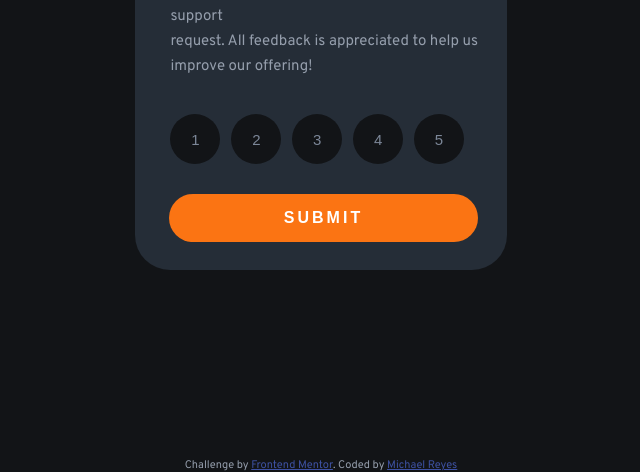
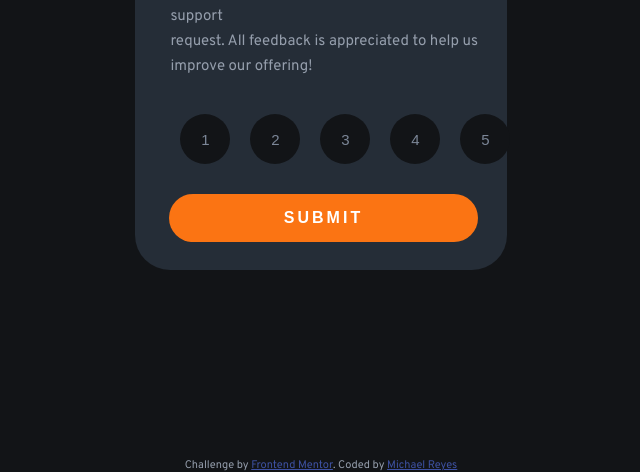
Before and after one commit to michaelr47/InteractiveRatingComponent, a plain HTML site: page index.html in a window 1280 px wide. Shown: the part 342-814 px from the top of the page, without its empty margins (319-959 px from the left). Drawn offline with Linux system fonts and the light colour scheme.

Commit message:
changed to ul, fix submit button bug

```diff
--- a/app.js
+++ b/app.js
@@ -1,23 +1,35 @@
-const ratingBtns = document.getElementsByClassName('rating');
+const ratingBtns = document.querySelectorAll('.rating');
 const numberRatingSpan = document.getElementById('ratingNum');
 const submitBtn = document.getElementById('submitButton');
 
 
-for (const button of ratingBtns) {
+ratingBtns.forEach(btn => {
 
-    button.addEventListener('click', () => {
-        button.style.backgroundColor = '#7c8798';
-        button.style.color = 'white';
-        numberRatingSpan.innerText = button.innerText;
+    btn.addEventListener('click', () => {
 
-    });
-
-};
+        btn.style.backgroundColor = 'hsl(25, 97%, 53%)';
+        btn.style.color = 'white';
+        numberRatingSpan.innerText = btn.innerText;
+    })
+})
 
 
-submitBtn.addEventListener('click', () => {
 
-    document.getElementsByClassName('main-container')[0].style.display = 'none';
-    document.getElementsByClassName('thankYouContainer')[0].classList.remove('hidden');
 
+
+let click = false;
+ratingBtns.forEach(btn => {
+    btn.addEventListener('click', () => {
+        if (submitBtn.clicked === true) {
+          return;
+        }
+        else {
+            submitBtn.addEventListener('click', () => {
+                click = true;
+                document.getElementsByClassName('main-container')[0].style.display = 'none';
+                document.getElementsByClassName('thankYouContainer')[0].classList.remove('hidden');
+
+            });
+        }
+    })
 })
--- a/index.html
+++ b/index.html
@@ -35,11 +35,13 @@
         </div>
 
         <div id="numberRatings">
-          <button class="rating 1">1</button>
-          <button class="rating 2">2</button>
-          <button class="rating 3">3</button>
-          <button class="rating 4">4</button>
-          <button class="rating 5">5</button>
+          <ul>
+            <li><button class="rating">1</button></li>
+            <li><button class="rating">2</button></li>
+            <li><button class="rating">3</button></li>
+            <li><button class="rating">4</button></li>
+            <li><button class="rating">5</button></li>
+          </ul>
         </div>
 
         <div id="submitContainer">
--- a/styles.css
+++ b/styles.css
@@ -77,12 +77,23 @@ main {
 
 #numberRatings {
     display: flex;
-    justify-content: space-between;
+    justify-content: space-around;
     margin: 0px 0px 25px 10px;
     width: 90%;
 
 }
 
+ul {
+    display: flex;
+    justify-content: space-evenly;
+
+    list-style-type: none;
+
+}
+
+li {
+    margin: 0px 10px;
+}
 .rating {
     width: 50px;
     height: 50px;
```
